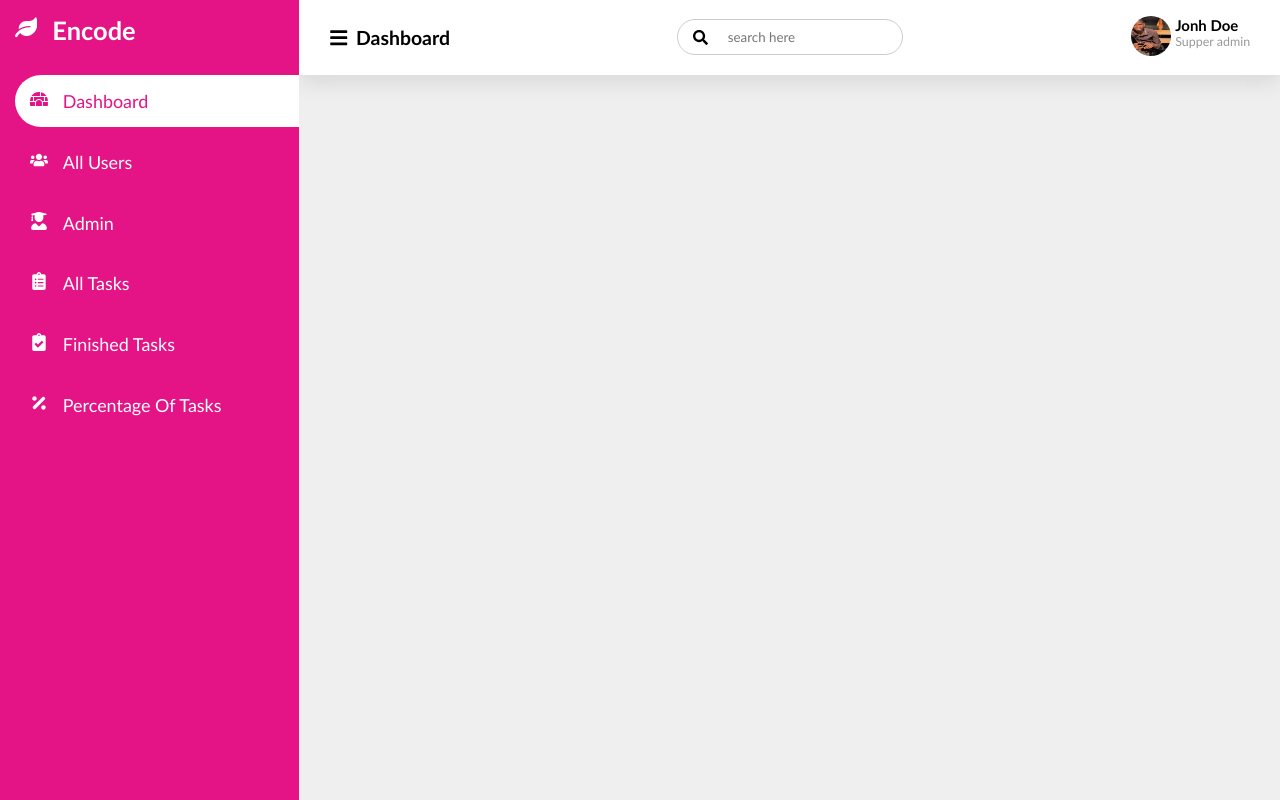
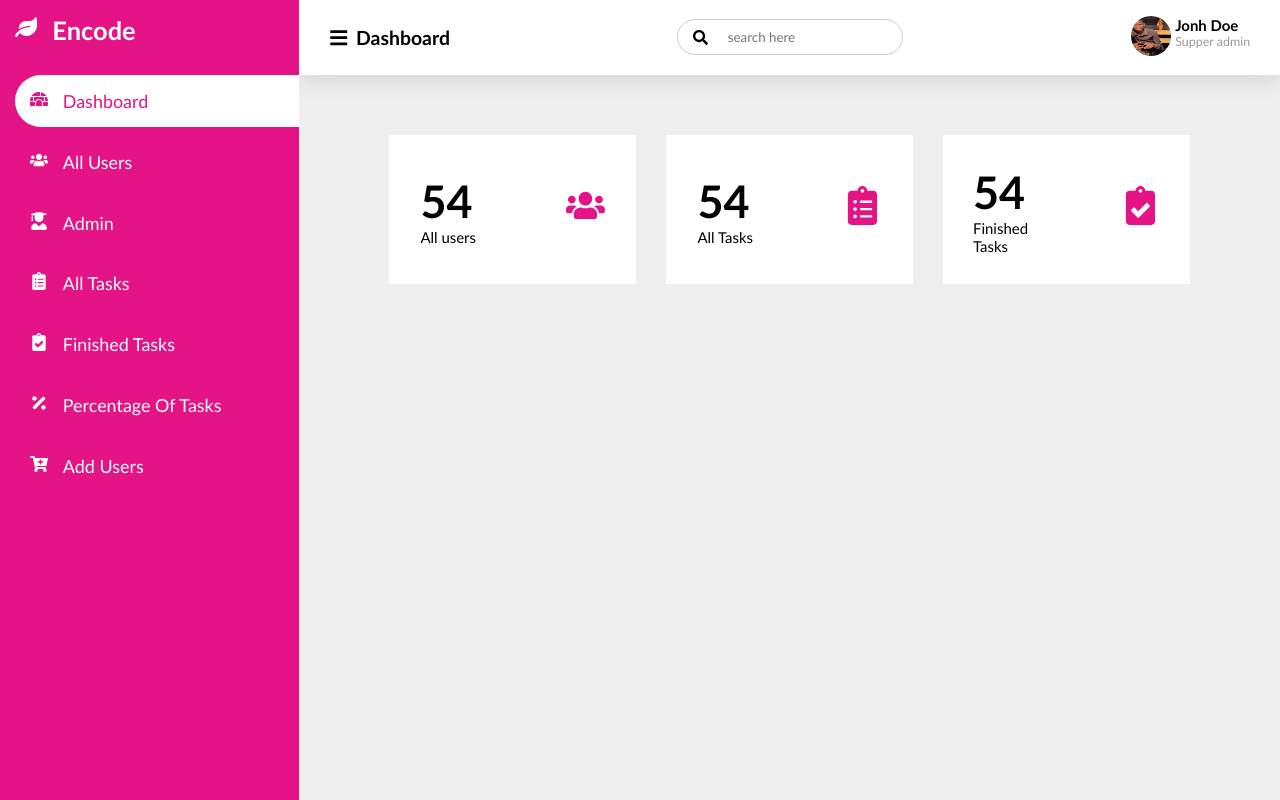
Before and after one commit to mauriciocosta404/tasks-maneger-nextjs-typescript-nodejs-mysql, a Next.js app in the folder front/: page /index in a window 1280 px wide. Built offline with nearby package versions, Linux system fonts and the light colour scheme.

Commit message:
criando o add users

```diff
--- a/front/pages/index/index.tsx
+++ b/front/pages/index/index.tsx
@@ -3,6 +3,7 @@ import Head from 'next/head'
 import * as C from './style';
 import Aside from '../../src/components/aside/aside'
 import Header from '../../src/components/header/header'
+import MiniCards from '../../src/components/miniCards/MiniCards';
 
 const Home: NextPage = () => {
 
@@ -17,7 +18,7 @@ const Home: NextPage = () => {
       <Aside></Aside>
       <div className='header'>
         <Header></Header>
-
+        <MiniCards></MiniCards>
 
       </div>
 
--- a/front/src/components/aside/aside.tsx
+++ b/front/src/components/aside/aside.tsx
@@ -1,6 +1,6 @@
 import * as C from './style';
 import Image from 'next/image';
-import { FaIgloo, FaLeaf,FaUsers,FaUserGraduate,FaClipboardList,FaClipboardCheck,FaPercentage } from 'react-icons/fa';
+import { FaIgloo,FaCartPlus, FaLeaf,FaUsers,FaUserGraduate,FaClipboardList,FaClipboardCheck,FaPercentage } from 'react-icons/fa';
 
 const Aside=()=>{
     return(
@@ -35,6 +35,10 @@ const Aside=()=>{
                     <FaPercentage/>
                     Percentage Of Tasks
                 </div>
+                <div className='menu-item'>
+                    <FaCartPlus />
+                    Add Users
+                </div>
             </div>
         </C.Container>
     );
--- /dev/null
+++ b/front/src/components/miniCards/MiniCards.tsx
@@ -0,0 +1,38 @@
+import { FaUsers,FaClipboardList,FaClipboardCheck } from 'react-icons/fa';
+import * as C from './style';
+
+const MiniCards=()=>{
+    return(
+        <C.Container>
+            <C.MiniCard>
+                <div className=''>
+                    <h2>54</h2>
+                    <span>All users</span>
+                </div>
+                <div className='icon'>
+                    <FaUsers />
+                </div>
+            </C.MiniCard>
+            <C.MiniCard>
+                <div className=''>
+                    <h2>54</h2>
+                    <span>All Tasks</span>
+                </div>
+                <div className='icon'>
+                    <FaClipboardList />
+                </div>
+            </C.MiniCard>
+            <C.MiniCard>
+                <div className=''>
+                    <h2>54</h2>
+                    <span>Finished Tasks</span>
+                </div>
+                <div className='icon'>
+                    <FaClipboardCheck />
+                </div>
+            </C.MiniCard>
+        </C.Container>
+    );
+}
+
+export default MiniCards;
--- /dev/null
+++ b/front/src/components/miniCards/style.ts
@@ -0,0 +1,24 @@
+import styled from "styled-components";
+
+export const Container=styled.div`
+    padding: 4rem 6rem;
+    display: grid;
+    grid-template-columns: repeat(auto-fit,minmax(8rem,1fr));
+    gap: 2rem;
+`;
+
+export const MiniCard = styled.div`
+    padding: 2rem ;
+    background-color:#fff ;
+    display: flex;
+    justify-content: center;
+    align-items: center;
+    gap:6rem;
+    h2{
+        font-size: 3rem;
+    }
+    .icon{
+        font-size: 2.6rem;
+        color:#e41386;
+    }
+`;
```
